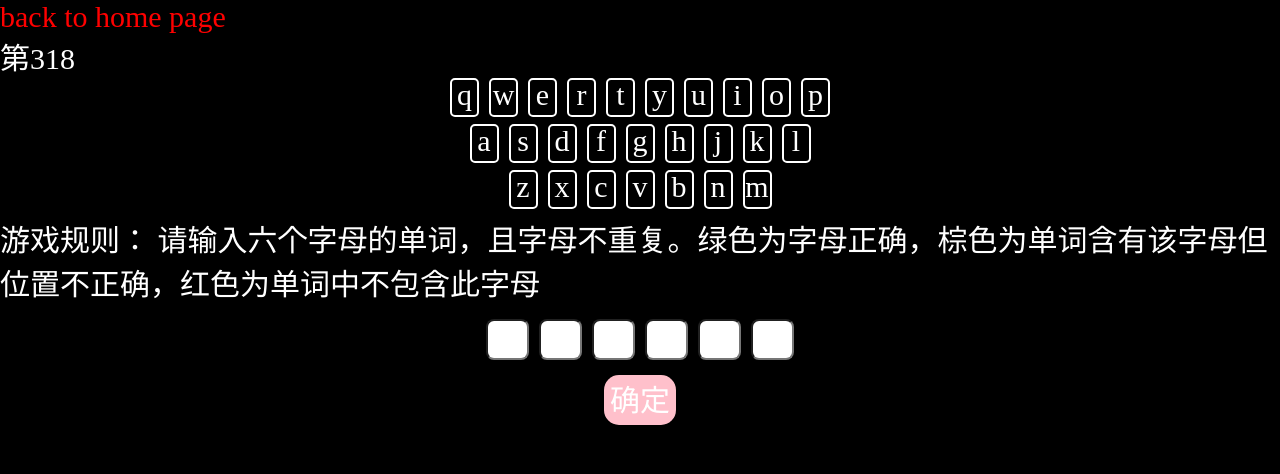
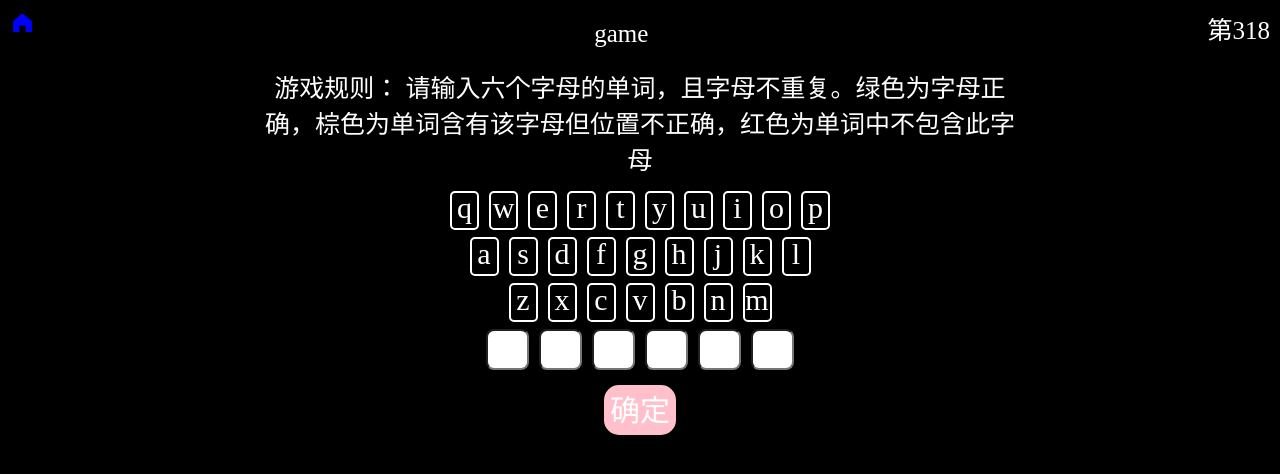
Before and after one commit to liu641-y/liu641-y.github.io, a Vue app: page /#/game in a window 1280 px wide. Shown: the top 474 px of the page. Built offline with nearby package versions, Linux system fonts and the light colour scheme; what my-project would draw is missing.

Commit message:
样式优化

```diff
--- a/src/App.vue
+++ b/src/App.vue
@@ -2,20 +2,17 @@
   <div id="app">
     <canvas id="flo"></canvas>
     <router-view />
-
   </div>
 </template>
 
 <script>
-
 export default {
   name: "App",
   methods: {
-   hh(){
-     console.log()
-   },
+    hh() {
+      console.log();
+    },
     aldraw() {
-
       var pat = document.getElementById("flo");
       var app = document.getElementById("app");
 
@@ -31,7 +28,7 @@ export default {
       //   cirArry.length = 0;
       // });
       app.addEventListener("mousemove", function (e) {
-       cirArry.push(new cir(e.clientX, e.clientY, 5));
+        cirArry.push(new cir(e.clientX, e.clientY, 5));
       });
       app.addEventListener("touchstart", function (e) {
         for (i = 0; i < 8; i++) {
@@ -40,8 +37,8 @@ export default {
       });
 
       function cir(x, y, r) {
-        this.x =  random(0,pat.width)// 在随机位置出现
-        this.y = random(0,pat.height)
+        this.x = random(0, pat.width); // 在随机位置出现
+        this.y = random(0, pat.height);
         this.r = r;
         this.color1 = random(0, 255);
         this.color2 = random(0, 255);
@@ -57,10 +54,10 @@ export default {
           pa.beginPath();
           // pa.font = "20px 楷体";    //设置字体大小字体样式
           // pa.fillStyle = 'red';
-          pa.fillText("",this.x, this.y) ; //文字的位置   空心文字
+          pa.fillText("", this.x, this.y); //文字的位置   空心文字
           pa.fillStyle =
             "rgb(" + this.color1 + "," + this.color2 + "," + this.color3 + ")";
-          // pa.fillStyle = 'grey';
+          pa.fillStyle = "red";
           pa.globalAlpha = this.a;
           pa.arc(this.x, this.y, this.r, 0, Math.PI * 2);
           pa.fill();
@@ -107,21 +104,18 @@ body,
 html,
 #app,
 canvas {
-  font-family: cursive;
-  font-size: 30px;
-  /* background-color: black;*/
+  /* font-family: cursive; */
+
   height: 100%;
   width: 100%;
   margin: 0;
-  /* background-color: black; */
 
-  font-size: 30px;
+  font-size: 25px;
 }
-#app{
-   overflow: scroll;
-
+#app {
+  overflow: scroll;
 }
-#app::-webkit-scrollbar{
+#app::-webkit-scrollbar {
   width: 0;
 }
 canvas {
--- a/src/components/about.vue
+++ b/src/components/about.vue
@@ -1,23 +1,33 @@
 <template>
   <div id="aboutMe">
-    <div
+    <i
+      class="el-icon-s-home"
       @click="jumpto('/')"
-      class="jumpto"
-      style="cursor: pointer; color: red"
+      style="
+        cursor: pointer;
+        color: blue;
+        font-size: 25px;
+        padding: 10px;
+        float: left;
+      "
     >
-      back to home page
-    </div>
-   <el-descriptions  title="about me" direction="vertical" >
-      <el-descriptions-item label="性别" >男</el-descriptions-item>
+    </i>
+    <el-descriptions title="">
+      <el-descriptions-item label="性别">男</el-descriptions-item>
       <el-descriptions-item label="年龄">24</el-descriptions-item>
       <el-descriptions-item label="职业">前端开发</el-descriptions-item>
       <el-descriptions-item label="业余活动">
-        股市捐钱， <br>
-        球场散步，  <br>
-        过目即忘式看书，<br>
+        股市捐钱，
+        球场散步，
+        过目即忘式看书，
         运动 次/年
       </el-descriptions-item>
-      <el-descriptions-item label="人生指南">回到当下，不要陷入空想中，去做。生活的乐趣在于逃离生活。
+
+
+
+    </el-descriptions>
+    <div style="padding-bottom: 10px">人生指南：</div>
+     回到当下，不要陷入空想中，去做。生活的乐趣在于逃离生活。
       情绪可控，不要被情绪控制。不去讨厌任何人，不以任何恶意的态度对待他人。
       那些你想去讨厌的人，都只是可怜的人。对他人的不善，都只是在折磨自己。
       保持理性，保持开放，人不存在固定的定义，别用过去的记忆禁锢自己，享受未来的无限种可能。
@@ -34,10 +44,7 @@
       不要进入等待的状态，而耗费当下的人生。可以有所期待，但期待的只能是自己。
       凡是坚持做的事，就会有放弃的一天。拖着疲惫努力坚持时，转变为被对目标的巨大欲望推着走。如果不能改变，说明报酬与付出不相匹配，早晚会放弃，不如尽早。
       跑的越快阻力越大。反之，阻力很大时，跑的最快，进步越大。
-      今天敷衍过去的事情，大概率明天也会敷衍过去。</el-descriptions-item>
-    </el-descriptions>
-
-
+      今天敷衍过去的事情，大概率明天也会敷衍过去。
   </div>
 </template>
 <script>
@@ -60,11 +67,11 @@ export default {
 <style lang="less" scoped>
 #aboutMe {
   color: white;
-  /deep/ .el-descriptions__title{
+  /deep/ .el-descriptions__title {
     color: white;
     font-size: 25px;
   }
-  /deep/ .el-descriptions__body{
+  /deep/ .el-descriptions__body {
     background-color: black;
     color: white;
     font-size: 20px;
--- a/src/components/book.vue
+++ b/src/components/book.vue
@@ -1,13 +1,12 @@
 <template>
   <div id="aboutMe">
-    <div
+    <i
+      class="el-icon-s-home"
       @click="jumpto('/')"
-      class="jumpto"
-      style="cursor: pointer; color: red"
+      style="cursor: pointer; color: blue;position:fixed;left: 0; font-size: 25px; padding: 10px"
     >
-      back to home page
-    </div>
-    <div>book list</div>
+    </i>
+    <div class="booktitle">book list</div>
 
     <el-collapse accordion>
       <el-collapse-item
@@ -17,7 +16,7 @@
         :name="index"
       >
         <div>
-          {{ book.intro || '暂无内容' }}
+          {{ book.intro || "暂无内容" }}
         </div>
       </el-collapse-item>
     </el-collapse>
@@ -48,16 +47,28 @@ export default {
 <style lang="less" scoped>
 #aboutMe {
   color: white;
-  /deep/ .el-collapse-item__header{
+  .booktitle {
+    font-size: 25px;
+    text-align: center;
+    margin-bottom: 10px;
+  }
+  /deep/ .el-collapse-item__header {
     font-size: 20px;
     color: white;
     background: none;
-    text-align: center;
+    justify-content: center;
+    border: 0;
   }
-  /deep/ .el-collapse-item__wrap{
+  /deep/ .el-collapse-item__arrow {
+    margin: 0;
+    color: red;
+    font-weight: bolder;
+    // margin-left:40px;
+  }
+  /deep/ .el-collapse-item__wrap {
     background: none;
   }
-  /deep/ .el-collapse-item__content{
+  /deep/ .el-collapse-item__content {
     color: white;
     font-size: 20px;
   }
--- a/src/components/demo.vue
+++ b/src/components/demo.vue
@@ -1,6 +1,8 @@
 <template>
   <div id="firpage">
-    <div @click="jumpto('/')" class="jumpto"  style="cursor: pointer ;position: absolute; z-index: 400; color: red;top: 0;">back to home page</div>
+      <i class="el-icon-s-home" @click="jumpto('/')" style="cursor: pointer; color: blue ;font-size: 25px;padding: 10px;">
+
+    </i>
     <li
       v-for="(ali, index) in 6"
       :key="index"
--- a/src/components/game.vue
+++ b/src/components/game.vue
@@ -1,21 +1,23 @@
 <template>
   <div class="mypage">
-    <div
+      <div class="days">第{{ days }}</div>
+    <i
+      class="el-icon-s-home"
       @click="jumpto('/')"
-      class="jumpto"
-      style="cursor: pointer; color: red"
+      style="cursor: pointer; color: blue; font-size: 25px; padding: 10px;float: left;"
     >
-      back to home page
+    </i>
+      <div class="title">game</div>
+    <div class="rules">
+      游戏规则：
+      请输入六个字母的单词，且字母不重复。绿色为字母正确，棕色为单词含有该字母但位置不正确，红色为单词中不包含此字母
     </div>
-    <div>第{{ days }}</div>
+
 
     <div class="row" v-for="arow in upletter">
       <span :class="alet.color" v-for="alet in arow">{{ alet.text }}</span>
     </div>
-    <div class="rules">
-      游戏规则：
-      请输入六个字母的单词，且字母不重复。绿色为字母正确，棕色为单词含有该字母但位置不正确，红色为单词中不包含此字母
-    </div>
+
     <form name="myform" class="myform">
       <input
         @keyup="upkey($event, ind - 1)"
@@ -43,7 +45,7 @@
 </template>
 
 <script>
-import {worldlist } from '../alldata'
+import { worldlist } from "../alldata";
 export default {
   name: "game",
   data() {
@@ -173,14 +175,14 @@ export default {
     };
   },
   created() {
-    this.undoublearr = worldlist
+    this.undoublearr = worldlist;
     this.inputarr = document.getElementsByClassName("inp");
     let firstwechat = new Date("2021/04/09/23:36").getTime();
     let nowtime = new Date();
     let firstdays = nowtime.getTime() - firstwechat;
     this.days = parseInt(firstdays / (1000 * 60 * 60 * 24));
     this.world = this.undoublearr[this.days - 312].toLowerCase();
-    console.log(this.world, '今日单词')
+    console.log(this.world, "今日单词");
     this.letterarr = this.world.split("");
   },
   methods: {
@@ -225,7 +227,7 @@ export default {
           }
         });
         if (!ifInWorldArr) {
-           this.$message.error('请输入正确的单词');
+          this.$message.error("请输入正确的单词");
           navigator.vibrate(1000); // 手机震动
           for (let i = 0; i < 6; i++) {
             this.inputarr[i].value = "";
@@ -245,8 +247,9 @@ export default {
           this.alright = true;
         } else {
           if (this.enterarr.length == 5) {
+            this.alright = true;
             this.$message({
-              message:"很遗憾5次机会用尽了，这个单词是" + this.world,
+              message: "很遗憾5次机会用尽了，这个单词是" + this.world,
               type: "warning",
             });
             // alert("很遗憾5次机会用尽了，这个单词是" + this.world);
@@ -289,6 +292,11 @@ export default {
   /* background-color: white; */
   color: white;
 }
+.title{
+  text-align: center;
+  font-size: 25px;
+  padding: 20px;
+}
 .row {
   display: flex;
   justify-content: center;
@@ -308,9 +316,17 @@ export default {
 
   color: white;
 }
+.days{
+  text-align: center;
+  float: right;
+  padding: 10px;
+}
+.rules {
 
-.rules {
-  margin-bottom: 15px;
+  text-align: center;
+  width: 60%;
+  margin: auto;
+    margin-bottom: 15px;
 }
 
 .inp {
--- a/src/components/nag.vue
+++ b/src/components/nag.vue
@@ -3,8 +3,9 @@
       <div @click="jumpto('/')" class="jumpto" style="cursor: pointer ; color: red">back to home page</div>
       <div class="titleList">
         <div class="anag" v-for="(anag,index) in naglist" :key="index">
-          <span>{{ anag.day}}</span>
-          <span>{{ anag.month}}</span>
+          <span>{{ anag.month}}</span> 月
+          <span>{{ anag.day}}</span> 日
+
           <div>{{ anag.title}}</div>
 
         </div>
@@ -18,25 +19,10 @@ export default {
   data() {
     return {
       naglist: [{
-        day: 9,
+        day: 22,
         month: 3,
-        title: '关灯吃面',
-      },{
-        day: 9,
-        month: 3,
-        title: '关灯吃面',
-      },{
-        day: 9,
-        month: 3,
-        title: '关灯吃面',
-      },{
-        day: 9,
-        month: 3,
-        title: '关灯吃面',
-      },{
-        day: 9,
-        month: 3,
-        title: '关灯吃面',
+        title: 'exports 和 module exports',
+        content: ''
       }]
     };
   },
--- a/src/components/shares.vue
+++ b/src/components/shares.vue
@@ -1,12 +1,8 @@
 <template>
   <div id="shares">
-     <div
-      @click="jumpto('/')"
-      class="jumpto"
-      style="cursor: pointer; color: red"
-    >
-      back to home page
-    </div>
+       <i class="el-icon-s-home" @click="jumpto('/')" style="cursor: pointer; color: blue ;font-size: 25px;padding: 10px;">
+
+    </i>
    <div>
        <el-timeline>
     <el-timeline-item
@@ -17,7 +13,8 @@
       :color="activity.color"
       :size="lage"
       :timestamp="activity.timestamp">
-      {{activity.content}}
+        <p>{{activity.content}}</p>
+        <p>{{activity.intro}}</p>
     </el-timeline-item>
   </el-timeline>
    </div>
@@ -35,10 +32,12 @@ export default {
         }, {
           content: '卖出明阳智能：100',
           timestamp: '2018-03-22 20:46',
+          intro: '',
           color: 'lightgreen'
         }, {
           content: '买入华钰：200',
           timestamp: '2018-03-22 20:46',
+           intro: '昨天期货锌涨价，外加美股资源股大涨所以感觉国内资源股也会长，想做个断线套点钱',
           color: 'red'
         }]
     };
```
Also changed, not shown: src/components/first.vue (+16 -8 lines), 41 other files (tests, documents, lock files or other folders).
